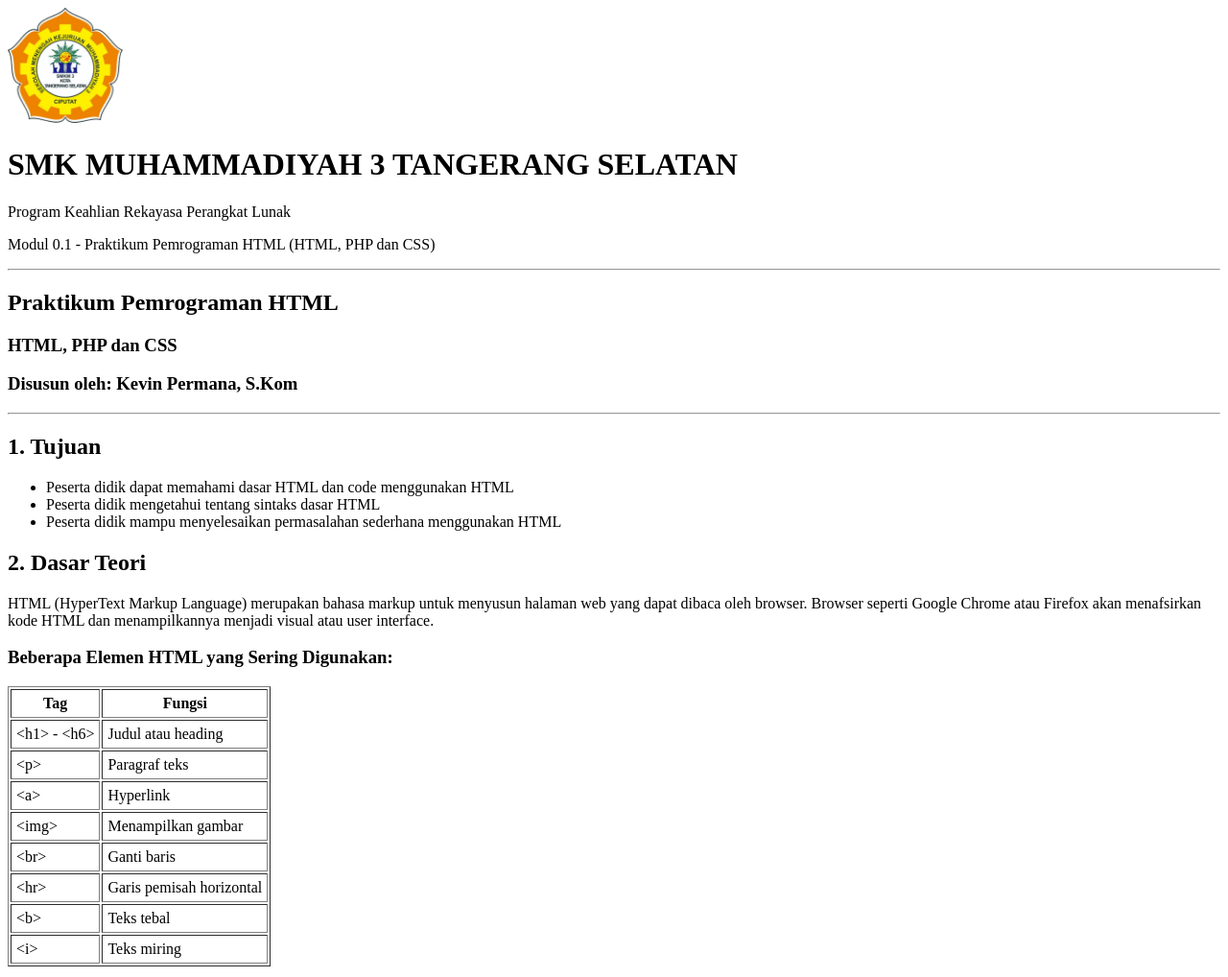
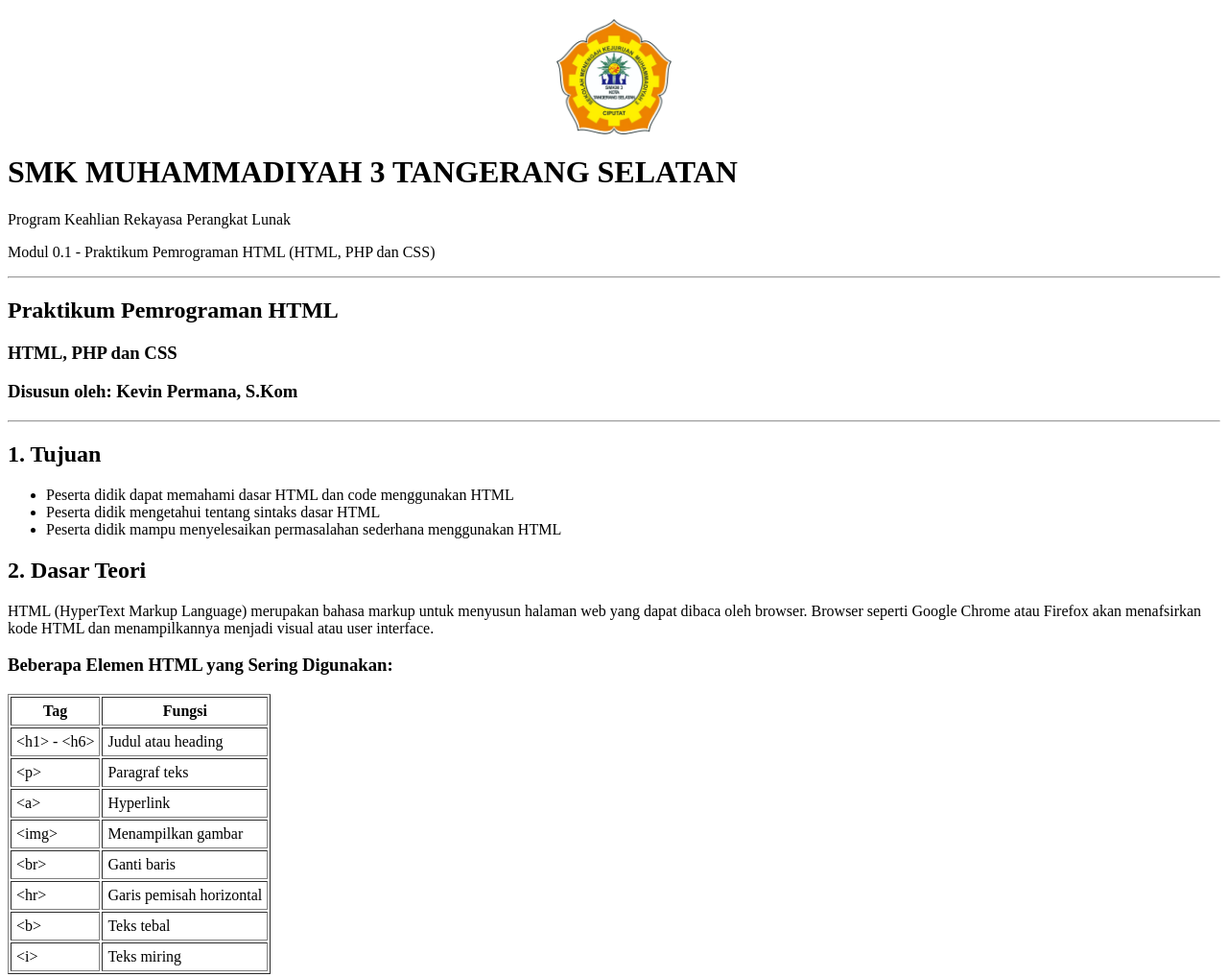
Before and after one commit to YuzuMallzz/learn-html-fundamentall, a plain HTML site: page index.html in a window 1280 px wide. Shown: the top 1018 px of the page at 96% size. Drawn offline with Linux system fonts and the light colour scheme.

Commit message:
index.html

```diff
--- a/index.html
+++ b/index.html
@@ -6,7 +6,11 @@
     <title>Praktikum Pemrograman HTML</title>
 </head>
 <body>
-<img src="SAVE_20251017_071539-removebg-preview.png" width="120">
+<img src="SAVE_20251017_071539-removebg-preview.png" alt="Logo Smk Muhammadiyah 3" style="
+  display: block;
+  margin: 20px auto 10px auto;
+  width: 120px;
+">
     <h1>SMK MUHAMMADIYAH 3 TANGERANG SELATAN</h1>
     <p>Program Keahlian Rekayasa Perangkat Lunak</p>
     <p>Modul 0.1 - Praktikum Pemrograman HTML (HTML, PHP dan CSS)</p>
```
